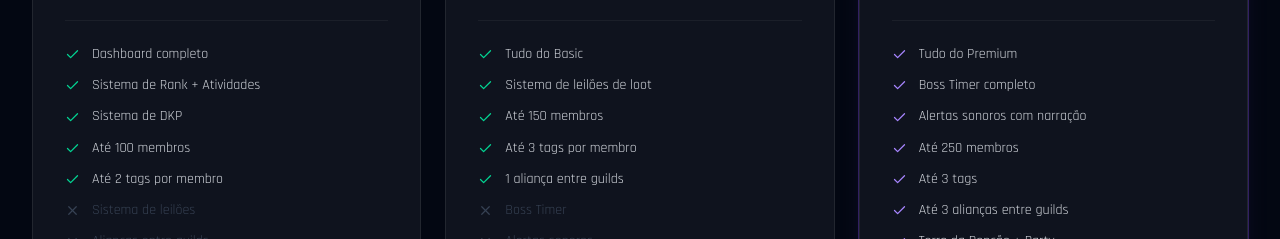
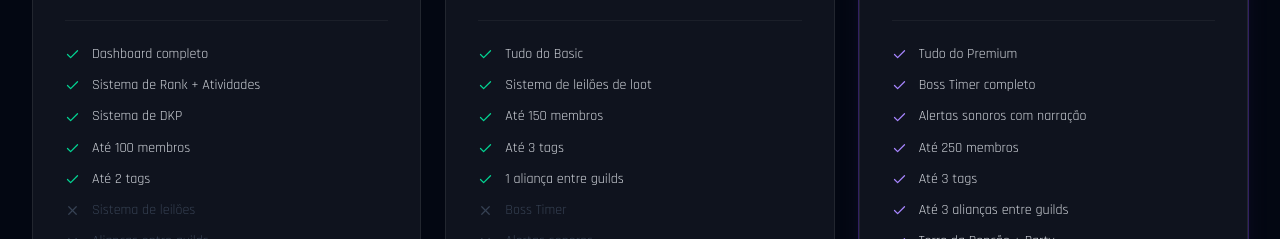
Before and after one commit to kauemk/guildhub-sales, a React (Vite) app: page / in a window 1280 px wide. Shown: the part 10280-10519 px from the top of the page. Built offline with nearby package versions, Linux system fonts and the light colour scheme.

Commit message:
Remove 'por membro' suffix from tag labels in Basic and Premium

```diff
--- a/src/components/Pricing.tsx
+++ b/src/components/Pricing.tsx
@@ -32,7 +32,7 @@ const plans: Plan[] = [
       { text: 'Sistema de Rank + Atividades', included: true },
       { text: 'Sistema de DKP', included: true },
       { text: 'Até 100 membros', included: true },
-      { text: 'Até 2 tags por membro', included: true },
+      { text: 'Até 2 tags', included: true },
       { text: 'Sistema de leilões', included: false },
       { text: 'Alianças entre guilds', included: false },
       { text: 'Boss Timer', included: false },
@@ -50,7 +50,7 @@ const plans: Plan[] = [
       { text: 'Tudo do Basic', included: true },
       { text: 'Sistema de leilões de loot', included: true },
       { text: 'Até 150 membros', included: true },
-      { text: 'Até 3 tags por membro', included: true },
+      { text: 'Até 3 tags', included: true },
       { text: '1 aliança entre guilds', included: true },
       { text: 'Boss Timer', included: false },
       { text: 'Alertas sonoros', included: false },
```
